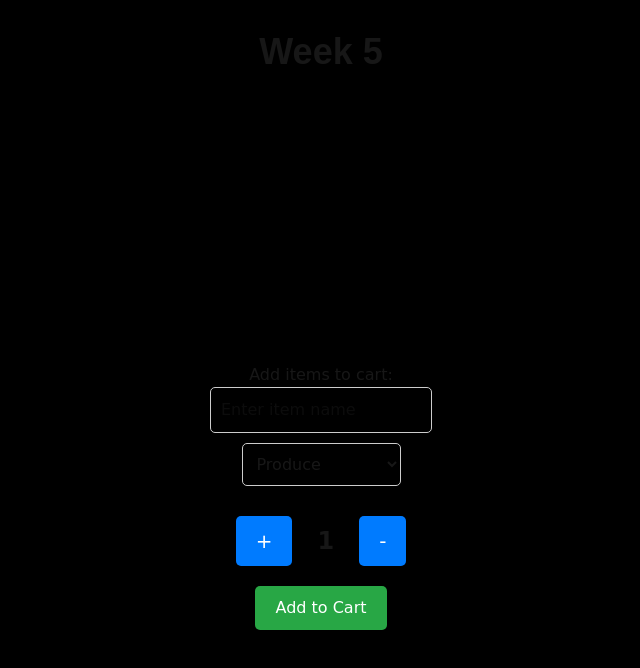
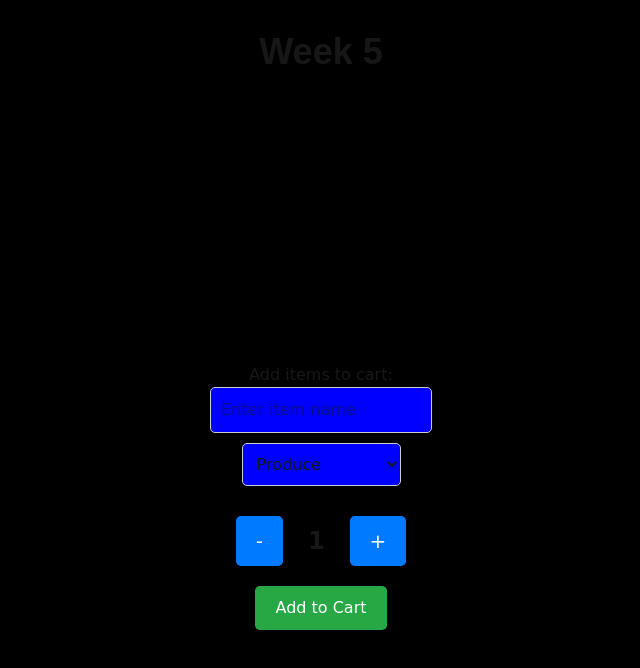
Before and after one commit to Ryan-Richardson-School/cprg306-assignments, a Next.js app: page /week-5 in a window 1280 px wide. Shown: the top 668 px of the page, without its empty margins (319-959 px from the left). Built offline with nearby package versions, Linux system fonts and the light colour scheme.

Commit message:
week-5 resubmit

```diff
--- a/app/page.js
+++ b/app/page.js
@@ -11,6 +11,8 @@ export default function Page() {
       <Link href = "week-4">Week 4</Link>
       <br/>
       <Link href = "week-5">Week 5</Link>
+      <br/>
+      <Link href = "week-6">Week 6</Link>
     </main>
   );
 }
--- a/app/week-5/new-item.js
+++ b/app/week-5/new-item.js
@@ -12,7 +12,7 @@ export default function NewItem() {
     };
     const decrement = () => {
         setQuantity(lastquantity => Math.max(lastquantity - 1, 1));
-    };
+    }; //Lol sorry im calling math just been doing java everything
 
     const subMisshHandle = (e) => {
         e.preventDefault();
@@ -64,6 +64,7 @@ export default function NewItem() {
         border: "1px solid #ccc",
         borderRadius: "5px",
         marginBottom: "10px",
+        backgroundColor: "blue",
     };
     const submitStyle = {
         padding: "10px 20px",
@@ -81,7 +82,7 @@ export default function NewItem() {
         border: "1px solid #ccc",
         borderRadius: "5px",
         marginBottom: "10px",
-        backgroundColor: "black",
+        backgroundColor: "blue",
     };
 
     return (
@@ -121,9 +122,9 @@ export default function NewItem() {
                         style={buttonStyle}
                         onMouseOver={e => Object.assign(e.target.style, buttonHover)}
                         onMouseOut={e => Object.assign(e.target.style, buttonStyle)}
-                        onClick={increment}
+                        onClick={decrement}
                     >
-                        +
+                        -
                     </button>
                     <span style={quantityStyle}>{quantity}</span>
                     <button
@@ -131,9 +132,9 @@ export default function NewItem() {
                         style={buttonStyle}
                         onMouseOver={e => Object.assign(e.target.style, buttonHover)}
                         onMouseOut={e => Object.assign(e.target.style, buttonStyle)}
-                        onClick={decrement}
+                        onClick={increment}
                     >
-                        -
+                        +
                     </button>
                 </div>
                 <button type="submit" style={submitStyle}>
```
